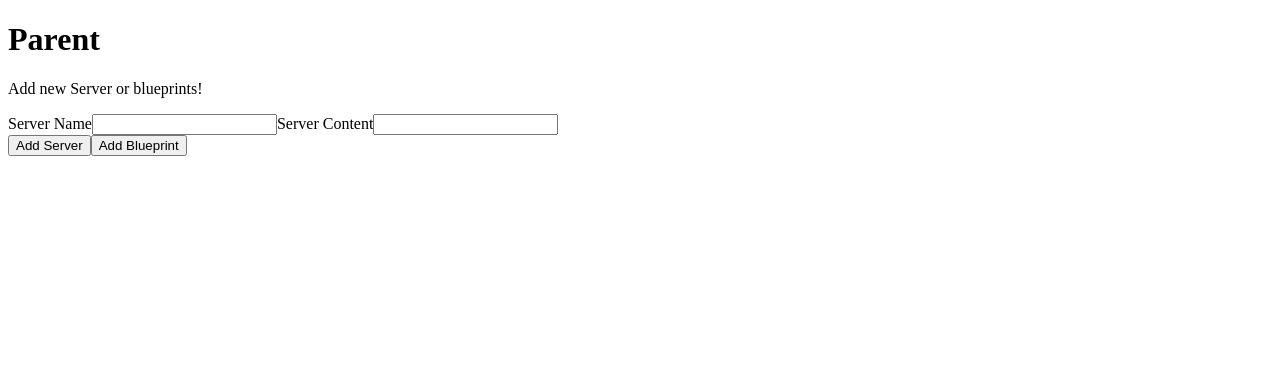
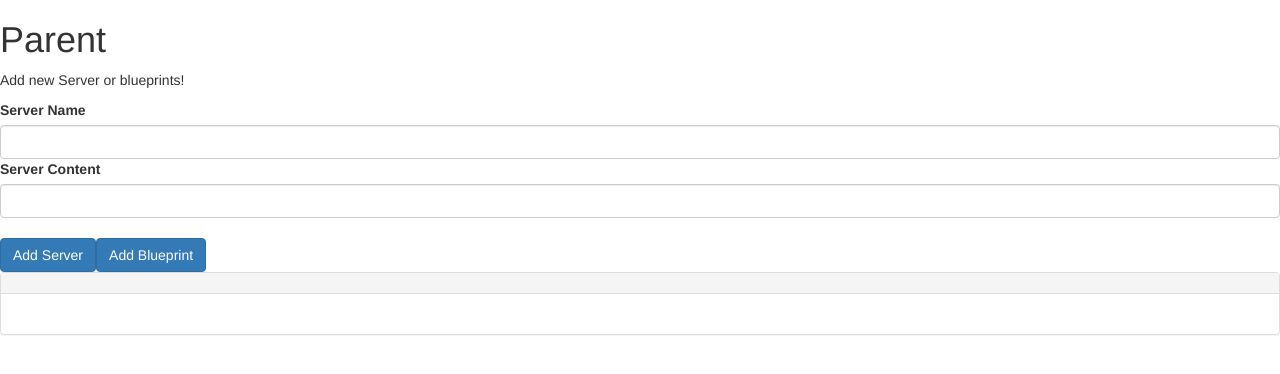
Before and after one commit to reez89/primo-test-Angular-parenting, an Angular app: page / in a window 1280 px wide. Shown: the top 374 px of the page. Built offline with nearby package versions, Linux system fonts and the light colour scheme.

Commit message:
aggiunto una Local Reference per utilizzare il binding in angular

```diff
--- a/angular.json
+++ b/angular.json
@@ -24,6 +24,7 @@
               "src/assets"
             ],
             "styles": [
+              "node_modules/bootstrap/dist/css/bootstrap.min.css",
               "src/styles.css"
             ],
             "scripts": []
--- a/package.json
+++ b/package.json
@@ -19,6 +19,7 @@
     "@angular/platform-browser": "~11.2.5",
     "@angular/platform-browser-dynamic": "~11.2.5",
     "@angular/router": "~11.2.5",
+    "bootstrap": "^3.4.1",
     "rxjs": "~6.6.0",
     "tslib": "^2.0.0",
     "zone.js": "~0.11.3"
--- a/src/app/app.component.css
+++ b/src/app/app.component.css
@@ -0,0 +1,7 @@
+.container{
+  margin-top: 40px;
+}
+
+p {
+  color: blue;
+}
--- a/src/app/child-component/child-component.component.html
+++ b/src/app/child-component/child-component.component.html
@@ -2,11 +2,12 @@
   <div class="col-xs-12">
     <p>Add new Server or blueprints!</p>
     <label >Server Name</label>
-    <input type="text" class="form-control" [(ngModel)]="newServerName">
+    <!--<input type="text" class="form-control" [(ngModel)]="newServerName">-->
+    <input type="text" class="form-control"#serverNameInput >
     <label >Server Content</label>
     <input type="text" class="form-control" [(ngModel)]="newServerContent">
     <br>
-    <button class="btn btn-primary" (click)="onAddServer()">Add Server</button>
-    <button class="btn btn-primary" (click)="onAddBlueprint()">Add Blueprint</button>
+    <button class="btn btn-primary" (click)="onAddServer(serverNameInput)">Add Server</button>
+    <button class="btn btn-primary" (click)="onAddBlueprint(serverNameInput)">Add Blueprint</button>
   </div>
 </div>
--- a/src/app/child-component/child-component.component.ts
+++ b/src/app/child-component/child-component.component.ts
@@ -8,17 +8,23 @@ import {Component, OnInit,EventEmitter,Output} from '@angular/core';
 export class ChildComponentComponent implements OnInit {
   @Output() serverCreated = new EventEmitter<{serverName: string, serverContent: string}>();
   @Output()  blueprintCreated = new EventEmitter<{serverName: string, serverContent: string}>();
-  newServerName = '';
+  //newServerName = '';
   newServerContent = '';
   constructor() { }
 
   ngOnInit(): void {
   }
 
-  onAddServer(){
-    this.serverCreated.emit({serverName: this.newServerName, serverContent:this.newServerContent});
+  onAddServer(serverInput){
+    this.serverCreated.emit({
+      serverName: serverInput.value,
+      serverContent:this.newServerContent
+    });
   }
-  onAddBlueprint(){
-    this.blueprintCreated.emit({serverName: this.newServerName, serverContent:this.newServerContent});
+  onAddBlueprint(serverInput){
+    this.blueprintCreated.emit({
+      serverName: serverInput.value,
+      serverContent:this.newServerContent
+    });
   }
 }
```
Also changed, not shown: 1 other file (tests, documents, lock files or other folders).
